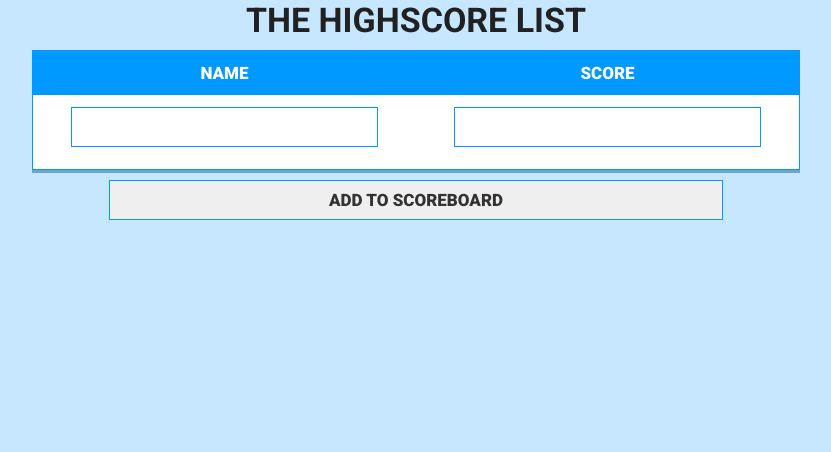
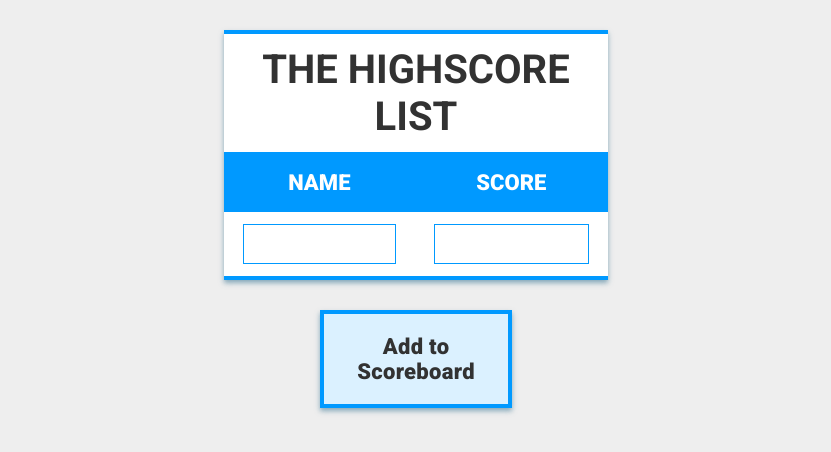
Before and after one commit to Weyrun/HighscoreWebApp, a website built with webpack: page src/index.htm in a window 1280 px wide. Shown: the whole page, without its empty margins (224-1055 px from the left). Built offline with nearby package versions, Linux system fonts and the light colour scheme; no server answers; a web font is replaced by a local one.

Commit message:
Multiple Style/Layout Changes & Check for Empty Inputs

```diff
--- a/src/index.htm
+++ b/src/index.htm
@@ -8,11 +8,12 @@
 
 <body>
   <div id="content">
-    <h1>The Highscore List</h1>
-    <form action="" target="_blank">
     <table id="scoreboard">
       <thead>
         <tr>
+          <td colspan="2"><h1>The Highscore List</h1></td>
+        </tr>
+        <tr id="boardtitles">
           <td>Name</td>
           <td>Score</td>
         </tr>
@@ -26,8 +27,7 @@
         </tr>
       </tfoot>
     </table>
-    <input type="submit" id="addbutton" value="Add to Scoreboard" />
-    </form>
+    <button id="addbutton">Add to Scoreboard</button>
   </div>
 
   <script src="bundle.js"></script>
--- a/src/js/index.ts
+++ b/src/js/index.ts
@@ -35,17 +35,13 @@ function getScores(): void {
 
 // Function to Post the new JSON object.
 function addToScoreboard(event: MouseEvent) {
-    axios.post(baseURL + '/highscores', {
-        Name: inputName.value,
-        Score: Number(inputScore.value)
-    })
-    .then(function (response) {
-        console.log(response);
-    })
-    .catch(function (error) {
-        console.log(error);
-    });
-    getScores();
+    if(inputName.value != "" || inputScore.value != "")
+    {
+        axios.post(baseURL + '/highscores', {
+            Name: inputName.value,
+            Score: Number(inputScore.value)
+        });
+    }
 }
 
 getScores();
--- a/src/scss/styles.scss
+++ b/src/scss/styles.scss
@@ -1,15 +1,15 @@
 @import url('https://fonts.googleapis.com/css?family=Roboto:400,700,900');
-@import url('https://fonts.googleapis.com/css?family=Signika+Negative');
+@import url('https://fonts.googleapis.com/css?family=Signika+Negative:400, 700, 900');
 
 body {
-    background-color: #c6e7ff;
-    color: #212121;
+    background-color: #eee;
+    color: #323232;
     font-family: 'Roboto', sans-serif;
-    font-size: 17px;
+    font-size: 19px;
     font-weight: 900;
     text-transform: uppercase;
     margin: 0;
-    padding: 0;
+    padding: 30px 0px;
 }
 
 html {
@@ -20,31 +20,37 @@ html {
 #content {
     margin-left: auto;
     margin-right: auto;
-    width: 60%;
+    width: 30%;
     text-align: center;
 }
 
-p {
-    margin-bottom: 20px;
-}
-
-h1, h2, h3, h4, h5, h6 {
+h1 {
     margin-top: 0;
-    margin-bottom: 10px;
+    margin-bottom: 0px;
+    font-size: 40px;
 }
 
 table {
-    margin-bottom: 10px;
+    margin-bottom: 30px;
     width: 100%;
     border-collapse: collapse;
-    border: 1px solid #0099ff;
-    box-shadow: 0 3px 0 rgba(49,112,142, 0.55);
+    border-top: 4px solid #0099ff;
+    border-bottom: 4px solid #0099ff;
+    box-shadow: 0 3px 5px rgba(49,112,142, 0.55);
+    color: #323232;
 }
 
 table > thead > tr {
+    background-color: #fff;
+    font-size: 22px;
+    height: 100px;
+}
+
+table > thead > tr#boardtitles {
     background-color: #0099ff;
     color: #fff;
-
+    font-size: 22px;
+    height: 60px;
 }
 
 table > tbody > tr {
@@ -57,13 +63,12 @@ table > tfoot > tr {
 
 td {
     padding: 12px;
-    width: 20%;
     text-align: center;
 }
 
 input {
     display: block;
-    color: #333;
+    color: #323232;
     padding: 9px;
     font-family: 'Roboto', sans-serif;
     font-size: 17px;
@@ -73,31 +78,28 @@ input {
     width: 80%;
     margin-left: auto;
     margin-right: auto;
-    margin-bottom: 10px;
 }
 
 button {
-    background-color: #2d617a;
-    border: 0 none;
-    box-shadow: 0 3px 0 rgba(49,112,142, 0.55);
-    color: #eee;
+    background-color: #dbf1ff;
+    border: 4px solid #0099ff ;
+    box-shadow: 0 3px 5px rgba(49,112,142, 0.55);
+    color: #323232;
     display: block;
     font-family: 'Roboto', sans-serif;
     font-size: 22px;
     font-weight: 900;
     letter-spacing: 0.3px;
+    margin-left: auto;
+    margin-right: auto;
     margin-bottom: 10px;
     padding: 20px 20px;
     transition: all 0.3s ease-in-out 0s;
-    width: 100%;
+    width: 50%;
 }
 
 button:hover {
-    background-color: #427f9b;
+    border-color: #36adfc;
     cursor: pointer;
     transition: all 0.3s ease-in-out 0s;
 }
-
-button:active {
-    box-shadow: 0;
-}
```
